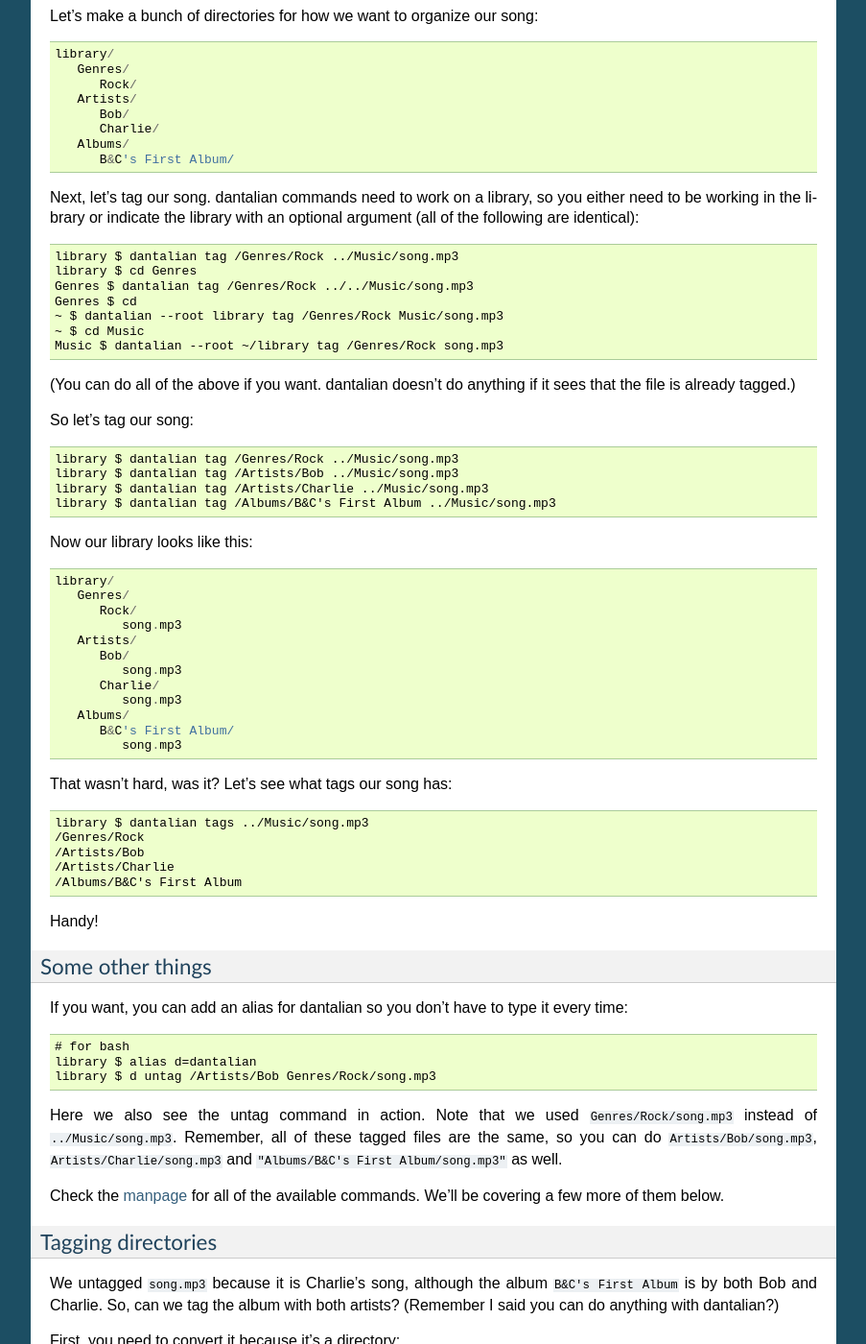
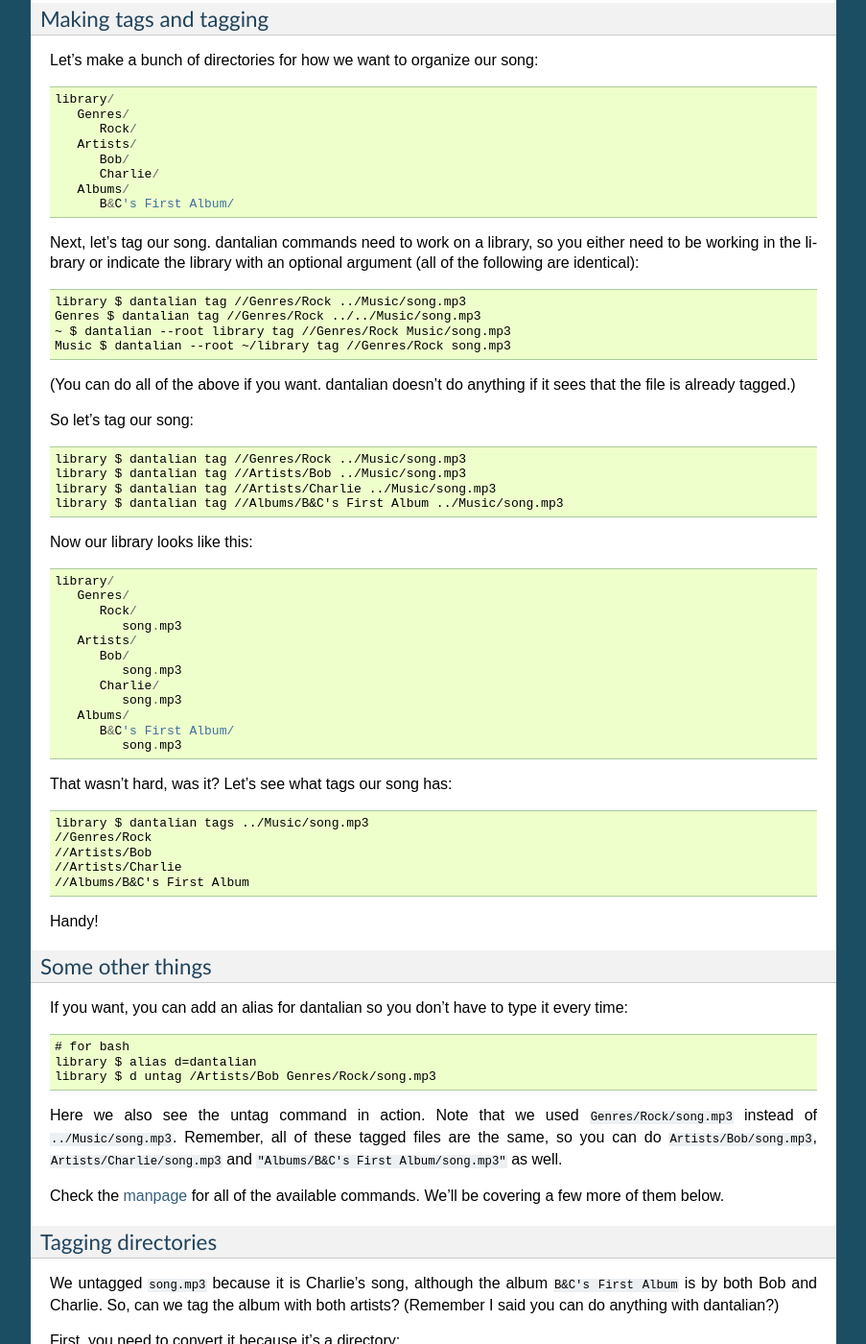
Before and after one commit to darkfeline/dantalian, a Sphinx documentation site: the page built from doc/user/guides/first-steps.rst, in a window 1280 px wide and 1400 px high, scrolled down 2151 px. Shown: the whole window at 96% size, without its empty margins (198-1101 px from the left). Built offline with Sphinx 7.4.7, drawn with Linux system fonts in a browser that asks for light colours; some of the changed text lies outside the part shown.

Commit message:
Combine tutorial and guides

```diff
--- a/doc/index.rst
+++ b/doc/index.rst
@@ -15,9 +15,6 @@ built on |today|.
 
 dantalian is still in active development.
 
-New users are advised to jump to :ref:`first steps` for a quick
-tutorial.
-
 .. toctree::
    :maxdepth: 1
 
--- a/doc/user.rst
+++ b/doc/user.rst
@@ -10,6 +10,5 @@ dantalian are highly suggested to read the :ref:`tutorial`.
    :maxdepth: 1
 
    user/install
-   user/tutorial
-   user/guide
+   user/guides
    user/reference
--- a/doc/user/guide.rst
+++ /dev/null
@@ -1,4 +0,0 @@
-Guides
-======
-
-None currently.
--- a/doc/user/tutorial/first-steps.rst
+++ b/doc/user/guides/first-steps.rst
@@ -141,23 +142,20 @@ Next, let's tag our song.  dantalian commands need to work on a library,
 so you either need to be working in the library or indicate the library
 with an optional argument (all of the following are identical)::
 
-   library $ dantalian tag /Genres/Rock ../Music/song.mp3
-   library $ cd Genres
-   Genres $ dantalian tag /Genres/Rock ../../Music/song.mp3
-   Genres $ cd
-   ~ $ dantalian --root library tag /Genres/Rock Music/song.mp3
-   ~ $ cd Music
-   Music $ dantalian --root ~/library tag /Genres/Rock song.mp3
+   library $ dantalian tag //Genres/Rock ../Music/song.mp3
+   Genres $ dantalian tag //Genres/Rock ../../Music/song.mp3
+   ~ $ dantalian --root library tag //Genres/Rock Music/song.mp3
+   Music $ dantalian --root ~/library tag //Genres/Rock song.mp3
 
 (You can do all of the above if you want.  dantalian doesn't do anything
 if it sees that the file is already tagged.)
 
 So let's tag our song::
 
-   library $ dantalian tag /Genres/Rock ../Music/song.mp3
-   library $ dantalian tag /Artists/Bob ../Music/song.mp3
-   library $ dantalian tag /Artists/Charlie ../Music/song.mp3
-   library $ dantalian tag /Albums/B&C's First Album ../Music/song.mp3
+   library $ dantalian tag //Genres/Rock ../Music/song.mp3
+   library $ dantalian tag //Artists/Bob ../Music/song.mp3
+   library $ dantalian tag //Artists/Charlie ../Music/song.mp3
+   library $ dantalian tag //Albums/B&C's First Album ../Music/song.mp3
 
 Now our library looks like this::
 
@@ -177,10 +175,10 @@ Now our library looks like this::
 That wasn't hard, was it?  Let's see what tags our song has::
 
    library $ dantalian tags ../Music/song.mp3
-   /Genres/Rock
-   /Artists/Bob
-   /Artists/Charlie
-   /Albums/B&C's First Album
+   //Genres/Rock
+   //Artists/Bob
+   //Artists/Charlie
+   //Albums/B&C's First Album
 
 Handy!
 
@@ -214,7 +212,7 @@ dantalian?)
 First, you need to convert it because it's a directory::
 
    library $ d convert "/Albums/B&C's First Album"
-   library $ d tag -s "Albums/B&C's First Album" /Artists/Bob /Artists/Charlie
+   library $ d tag -s "Albums/B&C's First Album" //Artists/Bob //Artists/Charlie
 
 Notice we used the ``-s`` switch to flip the tag and the file for the
 ``tag`` command.  Normally, you would give it one tag and one or more
```
Also changed, not shown: other parts of doc/user/guides/first-steps.rst (+3 -2 lines), doc/user/guides.rst (added, +7 -0 lines), doc/user/tutorial.rst (deleted, +0 -9 lines).
